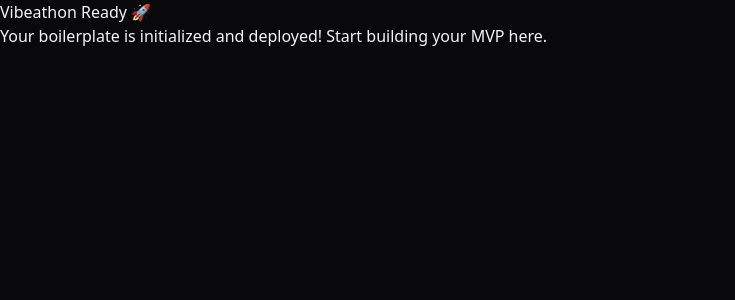
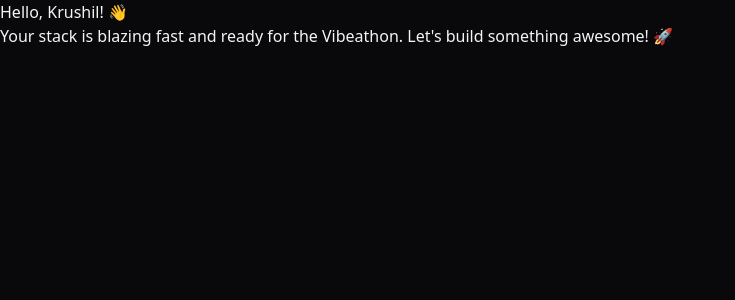
Before and after one commit to krushil298/Vibeathon, a React (Vite) app: page / in a window 1280 px wide. Shown: the top 300 px of the page, without its empty margins (0-735 px from the left). Built offline with nearby package versions, Linux system fonts and the light colour scheme.

Commit message:
fix: remove unused React import, add hello krushil page

```diff
--- a/src/App.tsx
+++ b/src/App.tsx
@@ -1,14 +1,12 @@
-import React from 'react';
-
 export default function App() {
   return (
     <div className="min-h-screen bg-zinc-950 text-white flex flex-col items-center justify-center p-4 font-sans selection:bg-indigo-500/30">
       <div className="max-w-xl w-full text-center space-y-6 animate-in fade-in slide-in-from-bottom-4 duration-700">
-        <h1 className="text-4xl md:text-5xl font-extrabold tracking-tight bg-gradient-to-br from-white to-zinc-500 bg-clip-text text-transparent">
-          Vibeathon Ready 🚀
+        <h1 className="text-5xl md:text-7xl font-extrabold tracking-tight bg-gradient-to-br from-white to-zinc-500 bg-clip-text text-transparent">
+          Hello, Krushil! 👋
         </h1>
         <p className="text-zinc-400 text-lg">
-          Your boilerplate is initialized and deployed! Start building your MVP here.
+          Your stack is blazing fast and ready for the Vibeathon. Let's build something awesome! 🚀
         </p>
       </div>
     </div>
```
